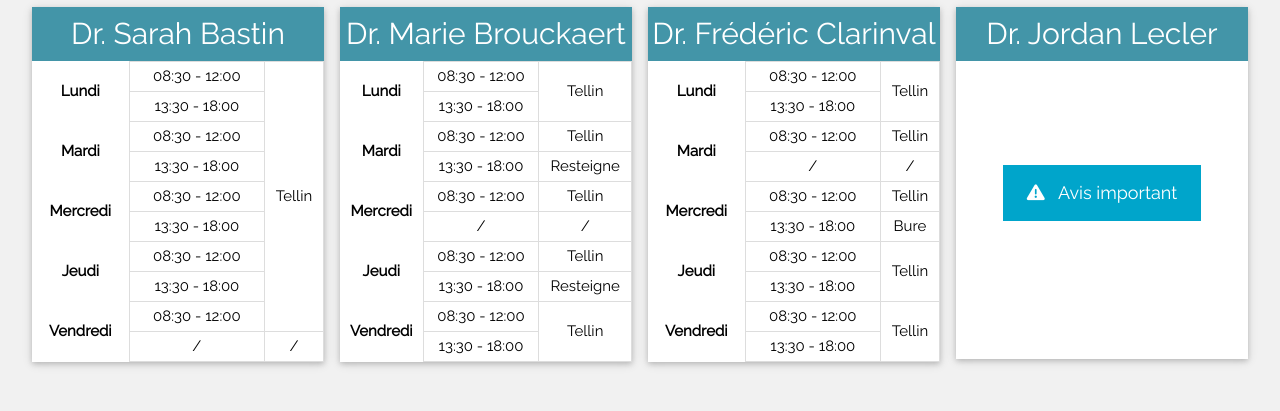
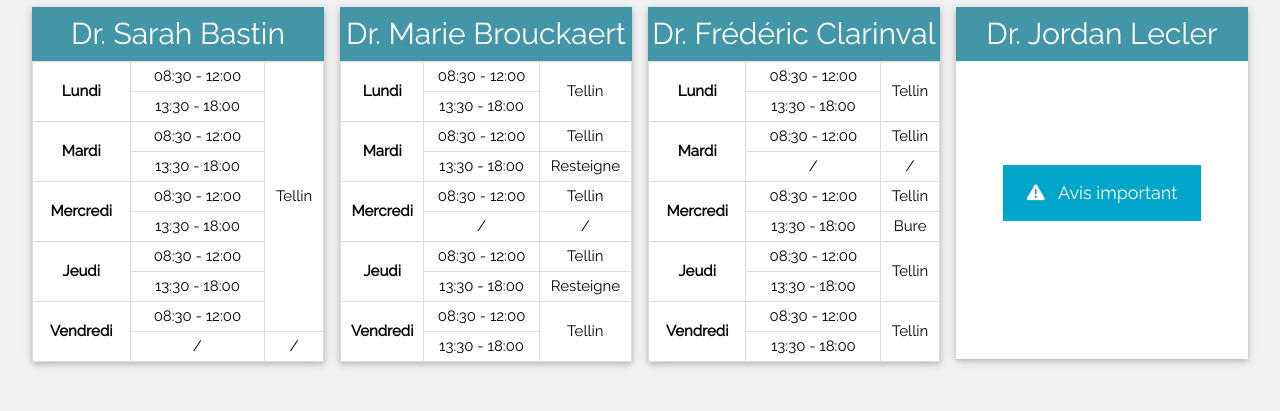
Before and after one commit to Alec-Des/Alec-Des.github.io, a plain HTML site: page index.html in a window 1280 px wide. Shown: the part 1176-1587 px from the top of the page. Drawn offline with nearby package versions, Linux system fonts and the light colour scheme.

Commit message:
Update index.css

```diff
--- a/index.css
+++ b/index.css
@@ -87,7 +87,7 @@
         width: 100%;
     }
 
-    .table_classic td{
+    .table_classic td, .table_classic th{
         border: 1px solid #dddddd;
         text-align: center;
     }
```
